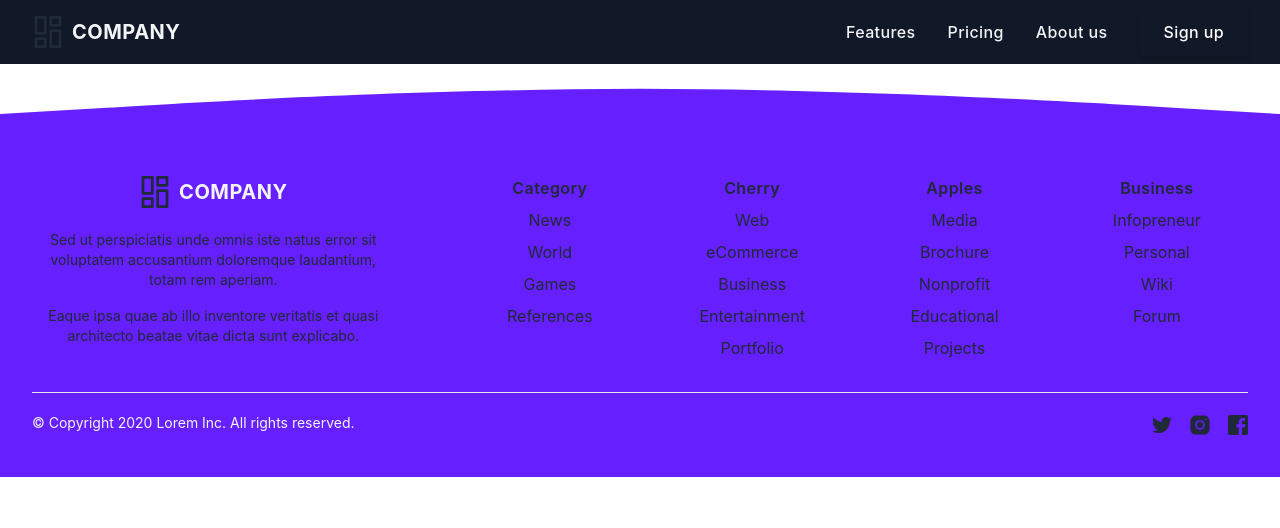
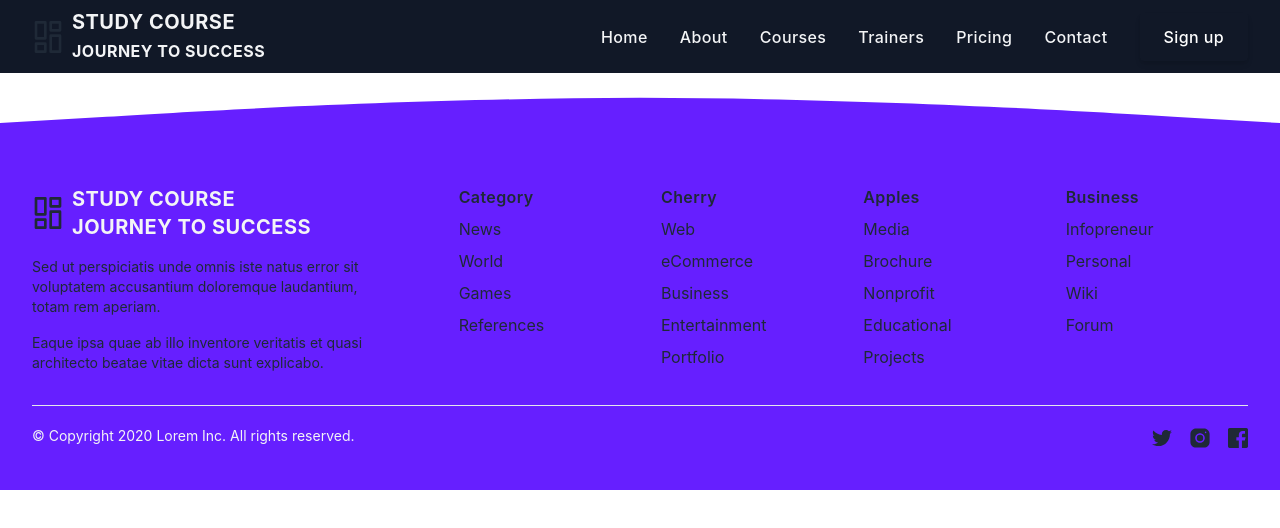
Before and after one commit to skmamunkhan072/b610_learning_platform_client_side_skmamunkhan072, a React (Create React App) app: page / in a window 1280 px wide. Shown: the top 528 px of the page. Built offline with nearby package versions, Linux system fonts and the light colour scheme.

Commit message:
Header and footer style and add

```diff
--- a/src/components/share/Footer/Footer.jsx
+++ b/src/components/share/Footer/Footer.jsx
@@ -1,9 +1,10 @@
 import React from "react";
+import { Link } from "react-router-dom";
 import "./Footer.css";
 
 const Footer = () => {
   return (
-    <div className="footer_wraper relative mt-16 bg-deep-purple-accent-400">
+    <div className="footer_wraper relative mt-16 bg-deep-purple-accent-400 z-0">
       <svg
         className="absolute top-0 w-full h-6 -mt-5 sm:-mt-10 sm:h-16 text-deep-purple-accent-400 footer_top_svg_icon"
         preserveAspectRatio="none"
@@ -15,10 +16,10 @@ const Footer = () => {
         />
       </svg>
       <div className="px-4 pt-12 mx-auto sm:max-w-xl md:max-w-full lg:max-w-screen-xl md:px-24 lg:px-8">
-        <div className="grid gap-16 row-gap-10 mb-8 lg:grid-cols-6">
-          <div className="md:max-w-md lg:col-span-2">
-            <a
-              href="/"
+        <div className="grid text-start gap-16 row-gap-10 mb-8 lg:grid-cols-6">
+          <div className="footer_header_wraper lg:col-span-2  sm:mx-auto  sm:text-center  md:max-w-md md:mx-auto md:text-center lg:text-start">
+            <Link
+              to="/"
               aria-label="Go home"
               title="Company"
               className="inline-flex items-center"
@@ -38,10 +39,11 @@ const Footer = () => {
                 <rect x="14" y="1" width="7" height="6" />
                 <rect x="14" y="11" width="7" height="12" />
               </svg>
-              <span className="ml-2 text-xl font-bold tracking-wide text-gray-100 uppercase">
-                Company
-              </span>
-            </a>
+              <div className="ml-2 text-start text-xl font-bold tracking-wide text-gray-100 uppercase">
+                Study Course
+                <p>Journey to success</p>
+              </div>
+            </Link>
             <div className="mt-4 lg:max-w-sm">
               <p className="text-sm text-deep-purple-50">
                 Sed ut perspiciatis unde omnis iste natus error sit voluptatem
@@ -53,43 +55,43 @@ const Footer = () => {
               </p>
             </div>
           </div>
-          <div className="grid grid-cols-2 gap-5 row-gap-8 lg:col-span-4 md:grid-cols-4">
+          <div className="footer_link_wraper grid grid-cols-2 gap-5 row-gap-8 lg:col-span-4 md:grid-cols-4 sm:text-center md:text-start">
             <div>
               <p className="font-semibold tracking-wide text-teal-accent-400">
                 Category
               </p>
               <ul className="mt-2 space-y-2">
                 <li>
-                  <a
-                    href="/"
+                  <Link
+                    to="/"
                     className="transition-colors duration-300 text-deep-purple-50 hover:text-teal-accent-400"
                   >
                     News
-                  </a>
+                  </Link>
                 </li>
                 <li>
-                  <a
-                    href="/"
+                  <Link
+                    to="/"
                     className="transition-colors duration-300 text-deep-purple-50 hover:text-teal-accent-400"
                   >
                     World
-                  </a>
+                  </Link>
                 </li>
                 <li>
-                  <a
-                    href="/"
+                  <Link
+                    to="/"
                     className="transition-colors duration-300 text-deep-purple-50 hover:text-teal-accent-400"
                   >
                     Games
-                  </a>
+                  </Link>
                 </li>
                 <li>
-                  <a
-                    href="/"
+                  <Link
+                    to="/"
                     className="transition-colors duration-300 text-deep-purple-50 hover:text-teal-accent-400"
                   >
                     References
-                  </a>
+                  </Link>
                 </li>
               </ul>
             </div>
@@ -99,44 +101,44 @@ const Footer = () => {
               </p>
               <ul className="mt-2 space-y-2">
                 <li>
-                  <a
-                    href="/"
+                  <Link
+                    to="/"
                     className="transition-colors duration-300 text-deep-purple-50 hover:text-teal-accent-400"
                   >
                     Web
-                  </a>
+                  </Link>
                 </li>
                 <li>
-                  <a
-                    href="/"
+                  <Link
+                    to="/"
                     className="transition-colors duration-300 text-deep-purple-50 hover:text-teal-accent-400"
                   >
                     eCommerce
-                  </a>
+                  </Link>
                 </li>
                 <li>
-                  <a
-                    href="/"
+                  <Link
+                    to="/"
                     className="transition-colors duration-300 text-deep-purple-50 hover:text-teal-accent-400"
                   >
                     Business
-                  </a>
+                  </Link>
                 </li>
                 <li>
-                  <a
-                    href="/"
+                  <Link
+                    to="/"
                     className="transition-colors duration-300 text-deep-purple-50 hover:text-teal-accent-400"
                   >
                     Entertainment
-                  </a>
+                  </Link>
                 </li>
                 <li>
-                  <a
-                    href="/"
+                  <Link
+                    to="/"
                     className="transition-colors duration-300 text-deep-purple-50 hover:text-teal-accent-400"
                   >
                     Portfolio
-                  </a>
+                  </Link>
                 </li>
               </ul>
             </div>
@@ -146,44 +148,44 @@ const Footer = () => {
               </p>
               <ul className="mt-2 space-y-2">
                 <li>
-                  <a
-                    href="/"
+                  <Link
+                    to="/"
                     className="transition-colors duration-300 text-deep-purple-50 hover:text-teal-accent-400"
                   >
                     Media
-                  </a>
+                  </Link>
                 </li>
                 <li>
-                  <a
-                    href="/"
+                  <Link
+                    to="/"
                     className="transition-colors duration-300 text-deep-purple-50 hover:text-teal-accent-400"
                   >
                     Brochure
-                  </a>
+                  </Link>
                 </li>
                 <li>
-                  <a
-                    href="/"
+                  <Link
+                    to="/"
                     className="transition-colors duration-300 text-deep-purple-50 hover:text-teal-accent-400"
                   >
                     Nonprofit
-                  </a>
+                  </Link>
                 </li>
                 <li>
-                  <a
-                    href="/"
+                  <Link
+                    to="/"
                     className="transition-colors duration-300 text-deep-purple-50 hover:text-teal-accent-400"
                   >
                     Educational
-                  </a>
+                  </Link>
                 </li>
                 <li>
-                  <a
-                    href="/"
+                  <Link
+                    to="/"
                     className="transition-colors duration-300 text-deep-purple-50 hover:text-teal-accent-400"
                   >
                     Projects
-                  </a>
+                  </Link>
                 </li>
               </ul>
             </div>
@@ -193,36 +195,36 @@ const Footer = () => {
               </p>
               <ul className="mt-2 space-y-2">
                 <li>
-                  <a
-                    href="/"
+                  <Link
+                    to="/"
                     className="transition-colors duration-300 text-deep-purple-50 hover:text-teal-accent-400"
                   >
                     Infopreneur
-                  </a>
+                  </Link>
                 </li>
                 <li>
-                  <a
-                    href="/"
+                  <Link
+                    to="/"
                     className="transition-colors duration-300 text-deep-purple-50 hover:text-teal-accent-400"
                   >
                     Personal
-                  </a>
+                  </Link>
                 </li>
                 <li>
-                  <a
-                    href="/"
+                  <Link
+                    to="/"
                     className="transition-colors duration-300 text-deep-purple-50 hover:text-teal-accent-400"
                   >
                     Wiki
-                  </a>
+                  </Link>
                 </li>
                 <li>
-                  <a
-                    href="/"
+                  <Link
+                    to="/"
                     className="transition-colors duration-300 text-deep-purple-50 hover:text-teal-accent-400"
                   >
                     Forum
-                  </a>
+                  </Link>
                 </li>
               </ul>
             </div>
@@ -232,32 +234,32 @@ const Footer = () => {
           <p className="text-sm text-gray-100">
             © Copyright 2020 Lorem Inc. All rights reserved.
           </p>
-          <div className="flex items-center mt-4 space-x-4 sm:mt-0">
-            <a
-              href="/"
+          <div className="footer_social_media_icon_wraper flex items-center mt-4 space-x-4 sm:mt-0">
+            <Link
+              to="/"
               className="transition-colors duration-300 text-deep-purple-100 hover:text-teal-accent-400"
             >
               <svg viewBox="0 0 24 24" fill="currentColor" className="h-5">
                 <path d="M24,4.6c-0.9,0.4-1.8,0.7-2.8,0.8c1-0.6,1.8-1.6,2.2-2.7c-1,0.6-2,1-3.1,1.2c-0.9-1-2.2-1.6-3.6-1.6 c-2.7,0-4.9,2.2-4.9,4.9c0,0.4,0,0.8,0.1,1.1C7.7,8.1,4.1,6.1,1.7,3.1C1.2,3.9,1,4.7,1,5.6c0,1.7,0.9,3.2,2.2,4.1 C2.4,9.7,1.6,9.5,1,9.1c0,0,0,0,0,0.1c0,2.4,1.7,4.4,3.9,4.8c-0.4,0.1-0.8,0.2-1.3,0.2c-0.3,0-0.6,0-0.9-0.1c0.6,2,2.4,3.4,4.6,3.4 c-1.7,1.3-3.8,2.1-6.1,2.1c-0.4,0-0.8,0-1.2-0.1c2.2,1.4,4.8,2.2,7.5,2.2c9.1,0,14-7.5,14-14c0-0.2,0-0.4,0-0.6 C22.5,6.4,23.3,5.5,24,4.6z" />
               </svg>
-            </a>
-            <a
-              href="/"
+            </Link>
+            <Link
+              to="/"
               className="transition-colors duration-300 text-deep-purple-100 hover:text-teal-accent-400"
             >
               <svg viewBox="0 0 30 30" fill="currentColor" className="h-6">
                 <circle cx="15" cy="15" r="4" />
                 <path d="M19.999,3h-10C6.14,3,3,6.141,3,10.001v10C3,23.86,6.141,27,10.001,27h10C23.86,27,27,23.859,27,19.999v-10   C27,6.14,23.859,3,19.999,3z M15,21c-3.309,0-6-2.691-6-6s2.691-6,6-6s6,2.691,6,6S18.309,21,15,21z M22,9c-0.552,0-1-0.448-1-1   c0-0.552,0.448-1,1-1s1,0.448,1,1C23,8.552,22.552,9,22,9z" />
               </svg>
-            </a>
-            <a
-              href="/"
+            </Link>
+            <Link
+              to="/"
               className="transition-colors duration-300 text-deep-purple-100 hover:text-teal-accent-400"
             >
               <svg viewBox="0 0 24 24" fill="currentColor" className="h-5">
                 <path d="M22,0H2C0.895,0,0,0.895,0,2v20c0,1.105,0.895,2,2,2h11v-9h-3v-4h3V8.413c0-3.1,1.893-4.788,4.659-4.788 c1.325,0,2.463,0.099,2.795,0.143v3.24l-1.918,0.001c-1.504,0-1.795,0.715-1.795,1.763V11h4.44l-1,4h-3.44v9H22c1.105,0,2-0.895,2-2 V2C24,0.895,23.105,0,22,0z" />
               </svg>
-            </a>
+            </Link>
           </div>
         </div>
       </div>
--- /dev/null
+++ b/src/components/share/Header/Header.css
@@ -0,0 +1,6 @@
+.mobile_menu_wraper {
+  z-index: 999999;
+  position: absolute;
+  top: 0;
+  left: 0;
+}
--- a/src/components/share/Header/Header.jsx
+++ b/src/components/share/Header/Header.jsx
@@ -1,5 +1,6 @@
 import React, { useState } from "react";
 import { Link } from "react-router-dom";
+import "./Header.css";
 
 const Header = () => {
   const [isMenuOpen, setIsMenuOpen] = useState(false);
@@ -7,12 +8,7 @@ const Header = () => {
     <div className="bg-gray-900 mb-5">
       <div className="px-4 py-2 mx-auto sm:max-w-xl md:max-w-full lg:max-w-screen-xl md:px-24 lg:px-8">
         <div className="relative flex items-center justify-between">
-          <a
-            href="/"
-            aria-label="Company"
-            title="Company"
-            className="inline-flex items-center"
-          >
+          <Link to="/" className="inline-flex items-center">
             <svg
               className="w-8 text-teal-accent-400"
               viewBox="0 0 24 24"
@@ -28,56 +24,71 @@ const Header = () => {
               <rect x="14" y="1" width="7" height="6" />
               <rect x="14" y="11" width="7" height="12" />
             </svg>
-            <span className="ml-2 text-xl font-bold tracking-wide text-gray-100 uppercase">
-              Company
-            </span>
-          </a>
+            <div className="ml-2 text-start text-xl font-bold tracking-wide text-gray-100 uppercase">
+              <p>Study Course</p>
+              <small>Journey to success</small>
+            </div>
+          </Link>
           <ul className="flex items-center hidden space-x-8 lg:flex">
             <li>
-              <a
-                href="/"
-                aria-label="Our product"
-                title="Our product"
-                className="font-medium tracking-wide text-gray-100 transition-colors duration-200 hover:text-teal-accent-400"
+              <Link
+                to="/home"
+                className="font-medium tracking-wide text-gray-100 cursor-pointer transition-colors duration-200 hover:text-deep-purple-accent-400"
               >
-                Features
-              </a>
+                Home
+              </Link>
             </li>
             <li>
-              <a
-                href="/"
-                aria-label="Product pricing"
-                title="Product pricing"
-                className="font-medium tracking-wide text-gray-100 transition-colors duration-200 hover:text-teal-accent-400"
+              <Link
+                to="/about"
+                className="font-medium tracking-wide text-gray-100 cursor-pointer transition-colors duration-200 hover:text-deep-purple-accent-400"
+              >
+                About
+              </Link>
+            </li>
+            <li>
+              <Link
+                to="/courses"
+                className="font-medium tracking-wide text-gray-100 cursor-pointer transition-colors duration-200 hover:text-deep-purple-accent-400"
+              >
+                Courses
+              </Link>
+            </li>
+            <li>
+              <Link
+                to="/trainers"
+                className="font-medium tracking-wide text-gray-100 cursor-pointer transition-colors duration-200 hover:text-deep-purple-accent-400"
+              >
+                Trainers
+              </Link>
+            </li>
+            <li>
+              <Link
+                to="/pricing"
+                className="font-medium tracking-wide text-gray-100 cursor-pointer transition-colors duration-200 hover:text-deep-purple-accent-400"
               >
                 Pricing
-              </a>
+              </Link>
             </li>
             <li>
-              <a
-                href="/"
-                aria-label="About us"
-                title="About us"
-                className="font-medium tracking-wide text-gray-100 transition-colors duration-200 hover:text-teal-accent-400"
+              <Link
+                to="/contact"
+                className="font-medium tracking-wide text-gray-100 cursor-pointer transition-colors duration-200 hover:text-deep-purple-accent-400"
               >
-                About us
-              </a>
+                Contact
+              </Link>
             </li>
             <li>
-              <a
-                href="/"
-                className="inline-flex items-center justify-center h-12 px-6 font-medium tracking-wide text-white transition duration-200 rounded shadow-md bg-deep-purple-accent-400 hover:bg-deep-purple-accent-700 focus:shadow-outline focus:outline-none"
-                aria-label="Sign up"
-                title="Sign up"
+              <Link
+                to="/singup"
+                className="inline-flex items-center justify-center w-full h-12 px-6 font-medium tracking-wide text-white transition duration-200 rounded shadow-md bg-deep-purple-accent-400 hover:bg-deep-purple-accent-700 focus:shadow-outline focus:outline-none"
               >
                 Sign up
-              </a>
+              </Link>
             </li>
           </ul>
           <div className="lg:hidden">
             <button
-              aria-label="Open Menu"
-              title="Open Menu"
               className="p-2 -mr-1 transition duration-200 rounded focus:outline-none focus:shadow-outline"
               onClick={() => setIsMenuOpen(true)}
             >
@@ -97,16 +108,11 @@ const Header = () => {
               </svg>
             </button>
             {isMenuOpen && (
-              <div className="absolute top-0 left-0 w-full">
-                <div className="p-5 bg-white border rounded shadow-sm">
+              <div className="absolute top-0 left-0 w-full mobile_menu_wraper">
+                <div className="p-5 bg-slate-300 rounded shadow-sm">
                   <div className="flex items-center justify-between mb-4">
                     <div>
-                      <a
-                        href="/"
-                        aria-label="Company"
-                        title="Company"
-                        className="inline-flex items-center"
-                      >
+                      <Link to="/" className="inline-flex items-center">
                         <svg
                           className="w-8 text-deep-purple-accent-400"
                           viewBox="0 0 24 24"
@@ -122,16 +128,15 @@ const Header = () => {
                           <rect x="14" y="1" width="7" height="6" />
                           <rect x="14" y="11" width="7" height="12" />
                         </svg>
-                        <span className="ml-2 text-xl font-bold tracking-wide text-gray-800 uppercase">
-                          Company
-                        </span>
-                      </a>
+                        <div className="ml-2 text-start text-xl font-bold tracking-wide text-gray-600 uppercase">
+                          <p>Study Course</p>
+                          <small>Journey to success</small>
+                        </div>
+                      </Link>
                     </div>
                     <div>
                       <button
-                        aria-label="Close Menu"
-                        title="Close Menu"
-                        className="p-2 -mt-2 -mr-2 transition duration-200 rounded hover:bg-gray-200 focus:bg-gray-200 focus:outline-none focus:shadow-outline"
+                        className="p-2 -mt-2 -mr-2 transition duration-200 rounded hover:bg-gray-200 text-gray-600 focus:outline-none focus:shadow-outline"
                         onClick={() => setIsMenuOpen(false)}
                       >
                         <svg className="w-5 text-gray-600" viewBox="0 0 24 24">
@@ -146,54 +151,61 @@ const Header = () => {
                   <nav>
                     <ul className="space-y-4">
                       <li>
-                        <a
-                          href="/"
-                          aria-label="Our product"
-                          title="Our product"
+                        <Link
+                          to="/home"
                           className="font-medium tracking-wide text-gray-700 transition-colors duration-200 hover:text-deep-purple-accent-400"
                         >
-                          Product
-                        </a>
+                          Home
+                        </Link>
                       </li>
                       <li>
-                        <a
-                          href="/"
-                          aria-label="Our product"
-                          title="Our product"
+                        <Link
+                          to="/about"
                           className="font-medium tracking-wide text-gray-700 transition-colors duration-200 hover:text-deep-purple-accent-400"
                         >
-                          Features
-                        </a>
+                          About
+                        </Link>
                       </li>
                       <li>
-                        <a
-                          href="/"
-                          aria-label="Product pricing"
-                          title="Product pricing"
+                        <Link
+                          to="/courses"
+                          className="font-medium tracking-wide text-gray-700 transition-colors duration-200 hover:text-deep-purple-accent-400"
+                        >
+                          Courses
+                        </Link>
+                      </li>
+                      <li>
+                        <Link
+                          to="/trainers"
+                          className="font-medium tracking-wide text-gray-700 transition-colors duration-200 hover:text-deep-purple-accent-400"
+                        >
+                          Trainers
+                        </Link>
+                      </li>
+                      <li>
+                        <Link
+                          to="/pricing"
                           className="font-medium tracking-wide text-gray-700 transition-colors duration-200 hover:text-deep-purple-accent-400"
                         >
                           Pricing
-                        </a>
+                        </Link>
                       </li>
                       <li>
-                        <a
-                          href="/"
-                          aria-label="About us"
-                          title="About us"
+                        <Link
+                          to="/contact"
                           className="font-medium tracking-wide text-gray-700 transition-colors duration-200 hover:text-deep-purple-accent-400"
                         >
-                          About us
-                        </a>
+                          Contact
+                        </Link>
                       </li>
                       <li>
-                        <a
-                          href="/"
-                          className="inline-flex items-center justify-center w-full h-12 px-6 font-medium tracking-wide text-white transition duration-200 rounded shadow-md bg-deep-purple-accent-400 hover:bg-deep-purple-accent-700 focus:shadow-outline focus:outline-none"
-                          aria-label="Sign up"
-                          title="Sign up"
+                        <Link
+                          to="/singup"
+                          className="inline-flex items-center justify-center w-full h-12 px-6 font-medium tracking-wide
+                          bg-gray-700 text-white transition duration-200 rounded shadow-md bg-deep-purple-accent-400 hover:bg-deep-purple-accent-700 focus:shadow-outline focus:outline-none"
                         >
                           Sign up
-                        </a>
+                        </Link>
                       </li>
                     </ul>
                   </nav>
```
Also changed, not shown: src/components/Pages/About/About.jsx (added, +8 -0 lines), src/components/share/Footer/Footer.css (+14 -0 lines), src/components/Pages/About/About.css (added), src/components/Pages/Home/Home.css (added), src/components/Pages/Home/Home.jsx (added), src/components/Pages/Login/Login.css (added), src/components/Pages/Login/Login.jsx (added), src/components/Pages/SingUp/SingUp.css (added), src/components/Pages/SingUp/SingUp.jsx (added).
